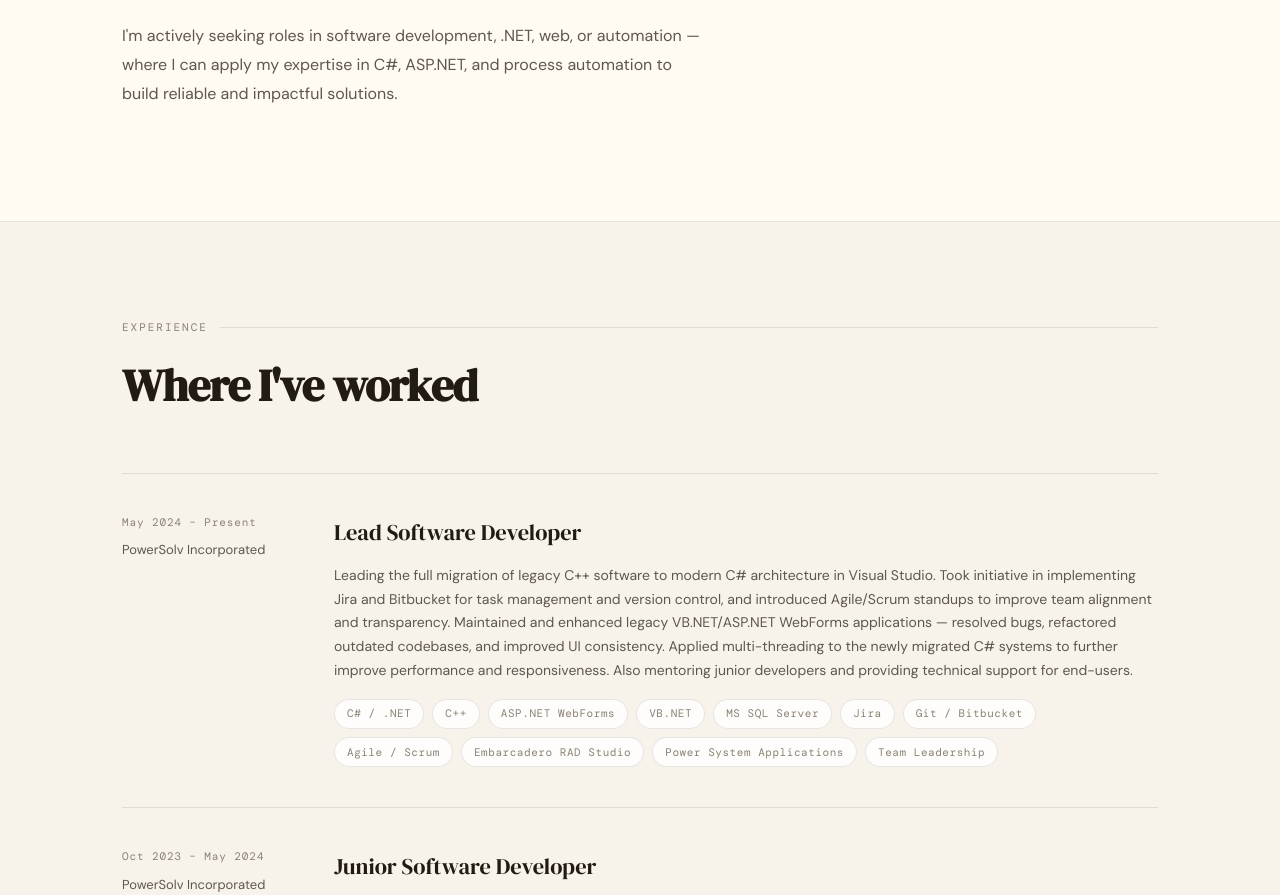
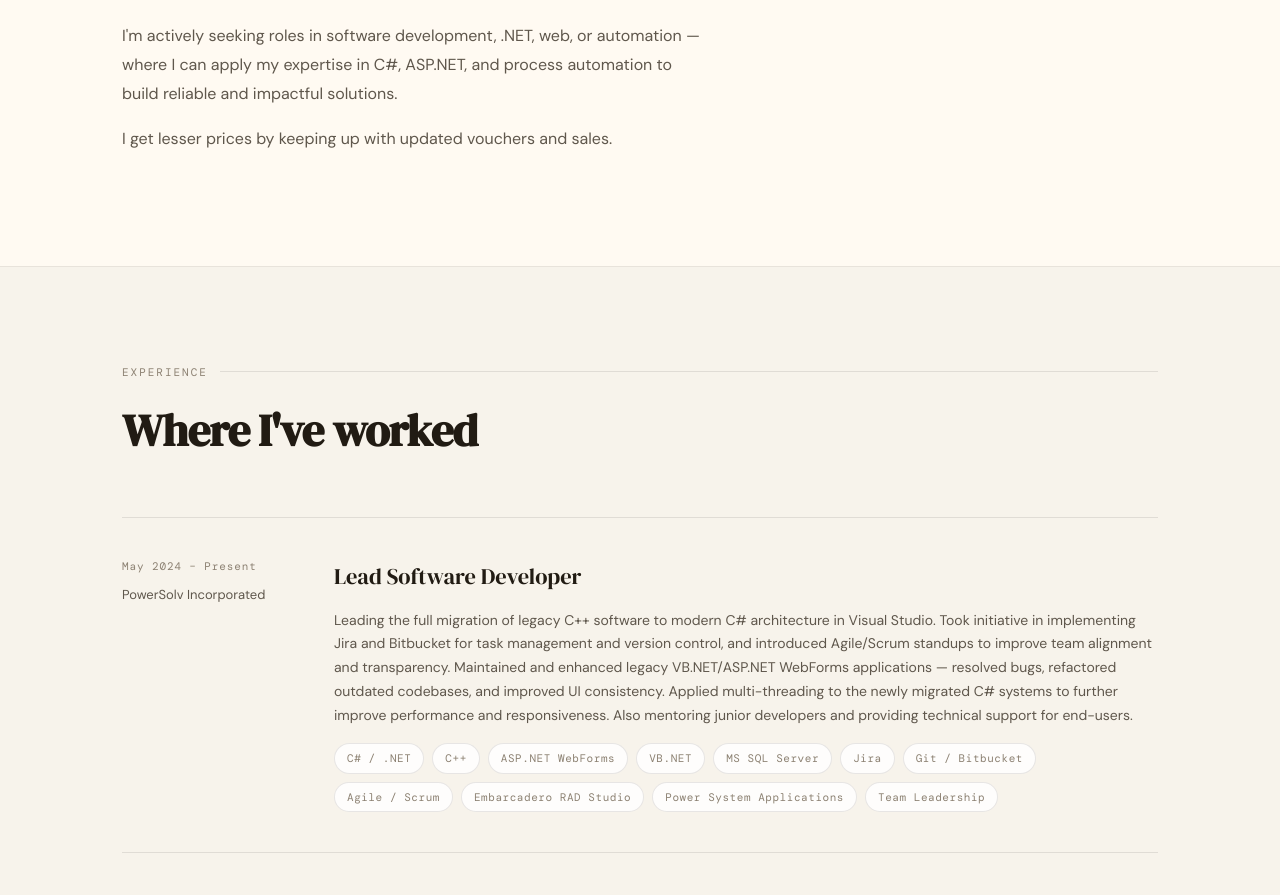
Before and after one commit to dthrdlcrz/dthrdlcrz.github.io, a React (Vite) app in the folder app/: page / in a window 1280 px wide. Shown: the part 1263-2158 px from the top of the page. Built offline with nearby package versions, Linux system fonts and the light colour scheme.

Commit message:
Add new aboutText entry for price management

```diff
--- a/app/src/configs/portfolioData.js
+++ b/app/src/configs/portfolioData.js
@@ -18,6 +18,7 @@ export const aboutText = [
   "I'm a results-driven Lead Software Developer with 2+ years of experience specializing in .NET development, automation, and full-stack web applications.",
   "At PowerSolv Incorporated, I lead the full migration of legacy C++ systems to modern C# architecture, build automation tools for engineering workflows, and mentor junior developers — all within an Agile/Scrum environment. Currently advancing toward the UiPath Automation Developer Professional certification.",
   "I'm actively seeking roles in software development, .NET, web, or automation — where I can apply my expertise in C#, ASP.NET, and process automation to build reliable and impactful solutions.",
+  "I get lesser prices by keeping up with updated vouchers and sales.",
 ]
 
 export const aboutInfo = [
```
